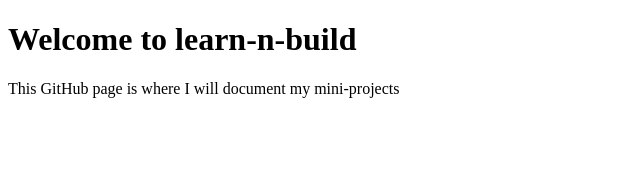
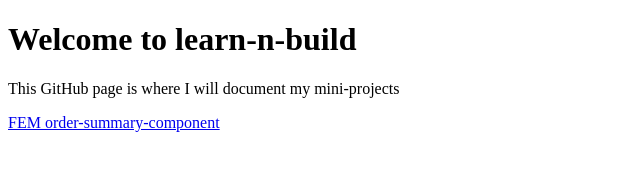
Before and after one commit to lijameshao/learn-n-build, a plain HTML site: page index.html in a window 1280 px wide. Shown: the whole page, without its empty margins (0-640 px from the left). Drawn offline with Linux system fonts and the light colour scheme.

Commit message:
added link to fem

```diff
--- a/index.html
+++ b/index.html
@@ -1,3 +1,6 @@
 <!DOCTYPE html>
 <h1>Welcome to learn-n-build</h1>
 <p>This GitHub page is where I will document my mini-projects</p>
+
+
+<a href="./frontend-mentor/order-summary-component/index.html">FEM order-summary-component</a>
```
